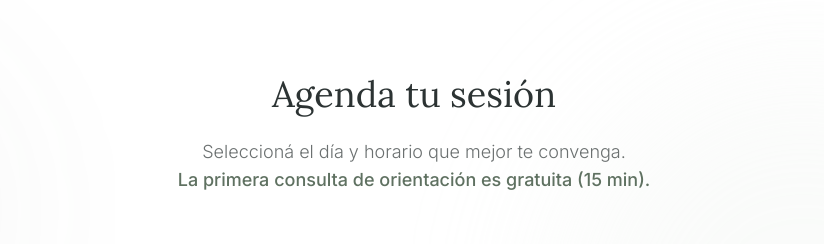
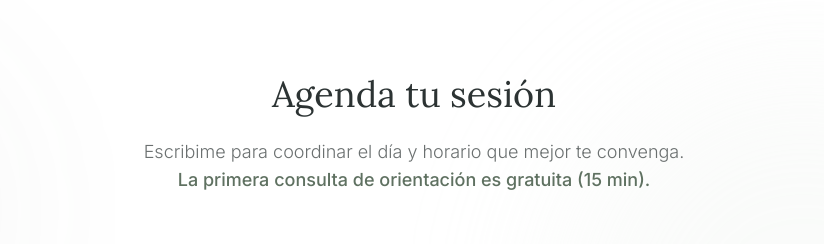
Before and after one commit to Coriannder/jocha-web, a Next.js app: page / in a window 1280 px wide. Shown: the part 3080-3324 px from the top of the page, without its empty margins (226-1050 px from the left). Built offline with nearby package versions, Linux system fonts and the light colour scheme.

Commit message:
feat(landing): update booking text and container id for whatsapp coordination

```diff
--- a/src/components/landing/Booking.tsx
+++ b/src/components/landing/Booking.tsx
@@ -17,14 +17,14 @@
                         Agenda tu sesión
                     </h2>
                     <p className="text-lg text-text-main/70 dark:text-gray-300 max-w-2xl mx-auto font-light">
-                        {"Seleccioná el día y horario que mejor te convenga."} <br />
+                        {"Escribime para coordinar el día y horario que mejor te convenga."} <br />
                         <span className="font-medium text-primary">
                             La primera consulta de orientación es gratuita (15 min).
                         </span>
                     </p>
                 </div>
 
-                <div className="flex flex-col md:flex-row justify-center items-center gap-6 py-10" id="calendly-button-container">
+                <div className="flex flex-col md:flex-row justify-center items-center gap-6 py-10" id="booking-buttons-container">
                     {/* Botón 1: Consulta Inicial (15 min) */}
                     <a
                         href="https://wa.me/393792954744?text=Hola%20Josefina%2C%20vi%20tu%20web%20y%20me%20gustar%C3%ADa%20coordinar%20la%20consulta%20inicial%20gratuita%20de%2015%20min.%20Mi%20zona%20horaria%20es..."
```
